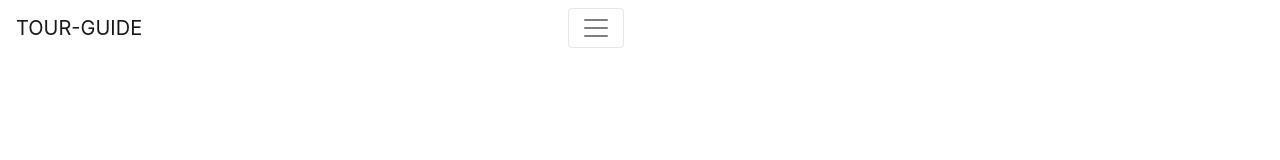
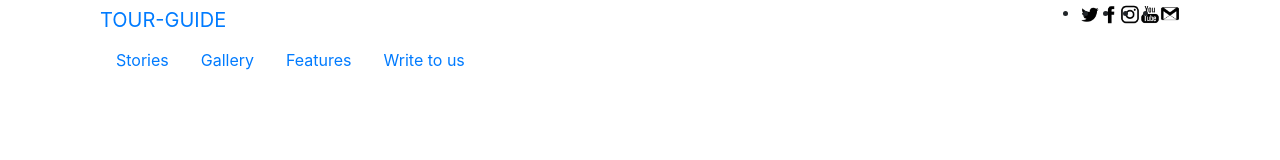
Before and after one commit to martafrait/kursova, a plain HTML site: page index.html in a window 1280 px wide. Drawn offline with nearby package versions, Linux system fonts and the light colour scheme.

Commit message:
Update index.html

```diff
--- a/index.html
+++ b/index.html
@@ -16,43 +16,39 @@
         <div class="container">
             <div class="row">
                 <div class="col-12 d-flex justify-content-between ">
-                    <nav class="col col-md-6 navbar navbar-expended-sm fixed-top navbar-light bg-white">
+                    <nav class="col col-md-6 bg-white">
                         <a class="navbar-brand" href="#">TOUR-GUIDE</a>
-                        <button class="navbar-toggler" type="button" data-toggle="collapse" data-target="#navbar"
-                            aria-controls="navbar" aria-expanded="false" aria-label="navigation">
-                            <span class="navbar-toggler-icon"></span>
-                        </button>
-                        <div class="collapse navbar-collapse" id="navbar">
-                            <div class="navbar-nav">
+
+                            <div class="nav">
                                 <a class="nav-link" href="#Story">Stories</a>
                                 <a class="nav-link" href="#Gallery">Gallery</a>
                                 <a class="nav-link" href="#Features">Features</a>
                                 <a class="nav-link" href="#Write to us">Write to us</a>
                             </div>
-                        </div>
+
 
                     </nav>
                     <div class=" col-6 d-flex justify-content-end header__social">
 
-                        <ul class="header__social list-group list-group-flush list-group-horizontal">
-                            <li class="list-group-item">
+                        <ul class="header__social d-flex">
+                            <li class="">
                                 <a target="_blank" href="https://twitter.com/"><img src="./img/twitter-128.png" width="20"
                                         alt="twitter"></a>
                             </li>
 
-                            <li class="list-group-item">
+                            <li class="">
                                 <a target="_blank" href="https://facebook.com/"><img src="./img/facebook-128.png" width="20"
                                         alt="facebook"></a>
                             </li>
-                            <li class="list-group-item">
+                            <li class="">
                                 <a target="_blank" href="https://instagram.com/"><img src="./img/instagram-2-128.png"
                                         width="20" alt="instagram"></a>
                             </li>
-                            <li class="list-group-item">
+                            <li class="">
                                 <a target="_blank" href="https://youtube.com/"><img src="./img/youtube-128.png" width="20"
                                         alt="youtube"></a>
                             </li>
-                            <li class="list-group-item">
+                            <li class="">
                                 <a target="_blank" href="https://mail.google.com/"><img src="./img/gmail-128.png" width="20"
                                         alt="mail"></a>
                             </li>
```
